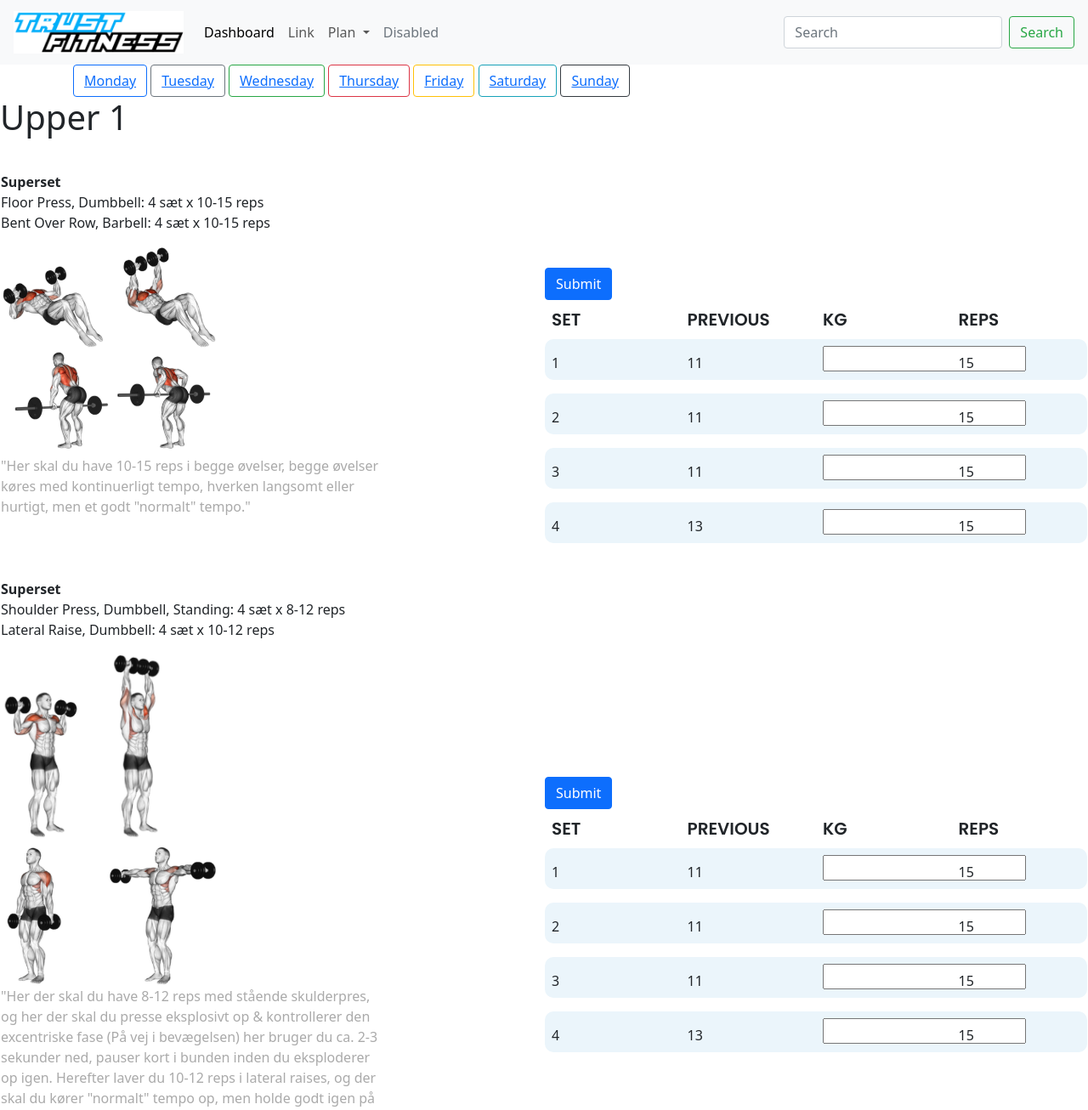
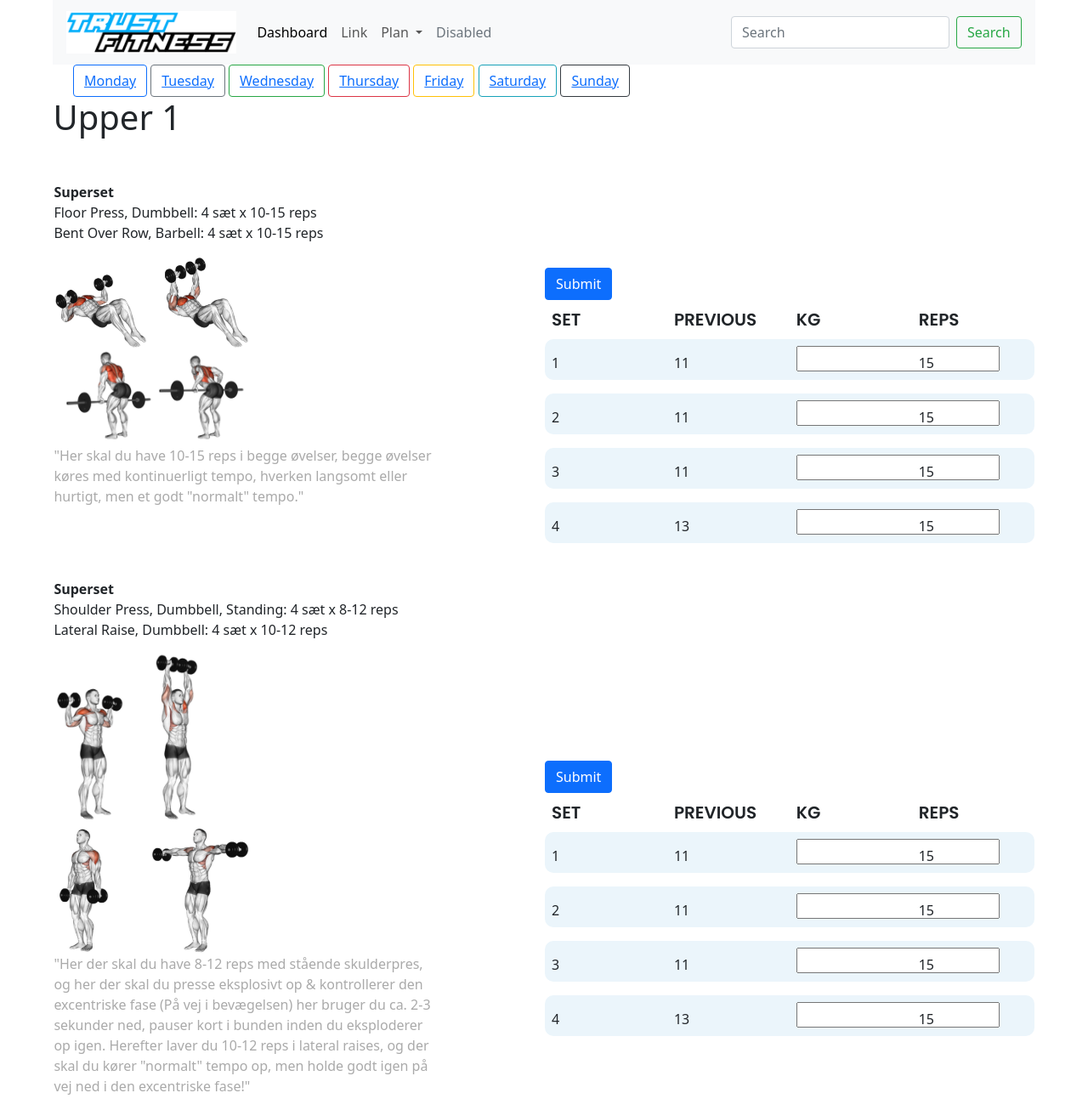
Before and after one commit to ZakriaG/FitnessLog, a Django app: page /workout/monday in a window 1280 px wide. Shown: the top 1306 px of the page at 85% size. Run offline with Django 4.2, Linux system fonts and the light colour scheme; some libraries are stand-ins or nearby versions.

Commit message:
fixed page width

```diff
--- a/workout/templates/workout/monday.html
+++ b/workout/templates/workout/monday.html
@@ -6,13 +6,15 @@
 <style>
 html, body {
     height: 100%;
+    margin-left: 2.5%;
+    margin-right: 2.5%;
 }
 table {
-  table-layout: fixed ;
+  table-layout: fixed;
   width: 100% ;
 }
 td {
-  width: 25% ;
+  width: 50% ;
 }
 </style>
 
```
